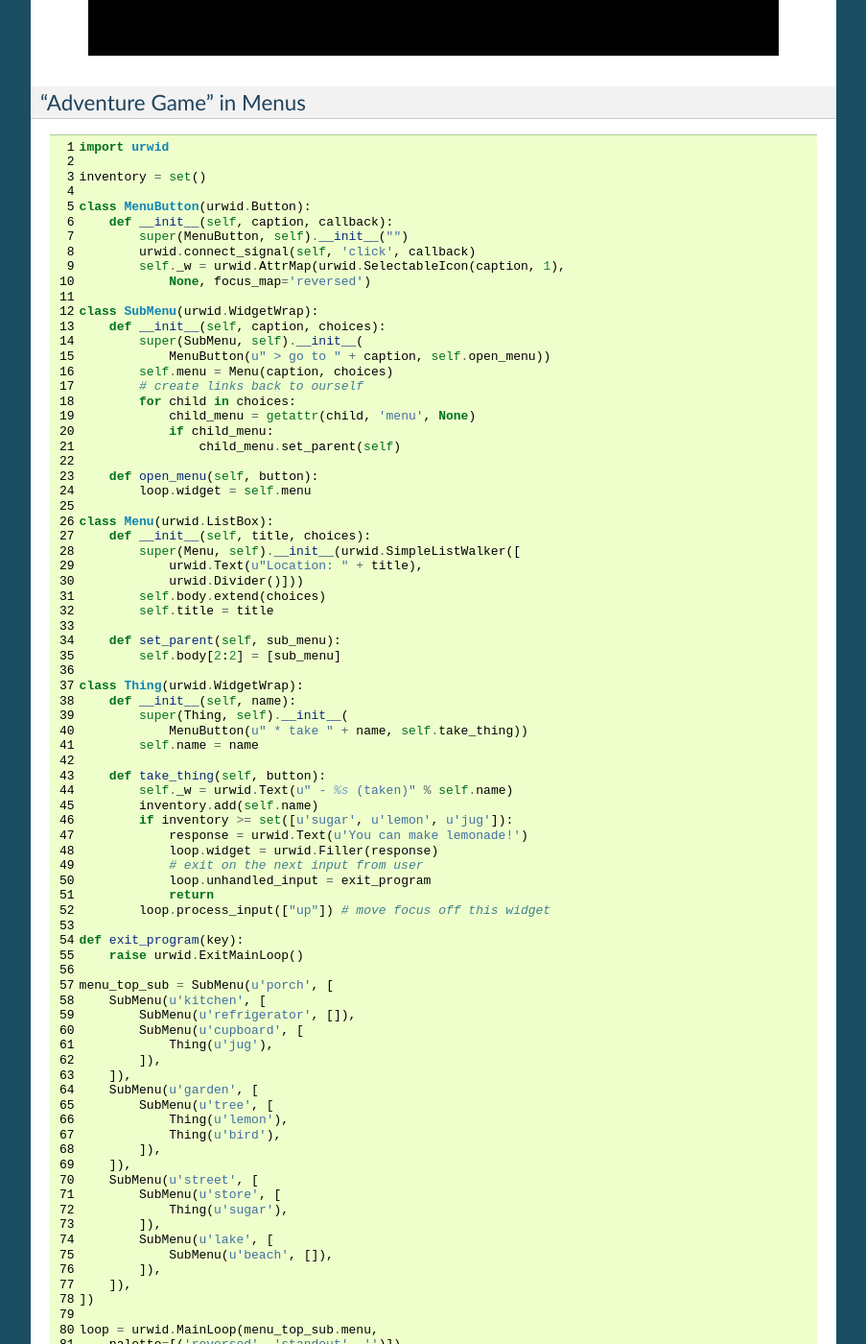
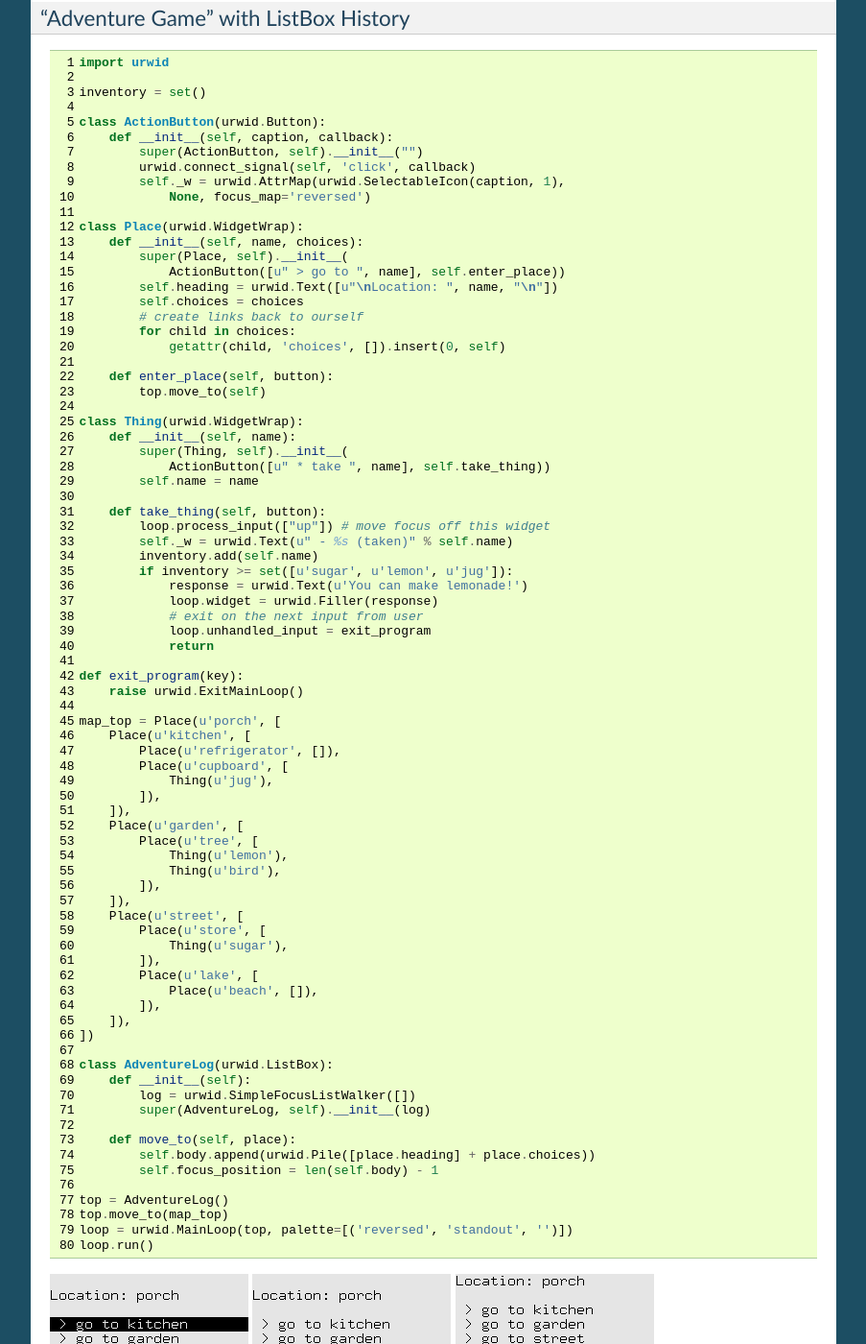
Before and after one commit to urwid/urwid, a Sphinx documentation site: the page built from docs/tutorial/index.rst, in a window 1280 px wide and 1400 px high, scrolled down 11366 px. Shown: the whole window at 96% size, without its empty margins (198-1101 px from the left). Built offline with Sphinx 7.4.7, drawn with Linux system fonts in a browser that asks for light colours; pages that are not in the unit, such as notebooks, are missing from menus; some of the changed text lies outside the part shown.

Commit message:
tutorial: make last menu example more interesting
--HG--
branch : feature-sphinx

```diff
--- a/docs/tutorial/index.rst
+++ b/docs/tutorial/index.rst
@@ -315,16 +315,13 @@ default decorations
 .. literalinclude:: menu3.py
    :linenos:
 
-.. figure:: menu31.png
+.. image:: menu31.png
+.. image:: menu32.png
+.. image:: menu33.png
+.. image:: menu34.png
 
-.. figure:: menu32.png
-
-.. figure:: menu33.png
-
-.. figure:: menu34.png
-
-"Adventure Game" in Menus
--------------------------
+"Adventure Game" with ListBox History
+-------------------------------------
 
 .. literalinclude:: menu4.py
    :linenos:
--- a/docs/tutorial/menu4.py
+++ b/docs/tutorial/menu4.py
@@ -2,45 +2,34 @@ import urwid
 
 inventory = set()
 
-class MenuButton(urwid.Button):
+class ActionButton(urwid.Button):
     def __init__(self, caption, callback):
-        super(MenuButton, self).__init__("")
+        super(ActionButton, self).__init__("")
         urwid.connect_signal(self, 'click', callback)
         self._w = urwid.AttrMap(urwid.SelectableIcon(caption, 1),
             None, focus_map='reversed')
 
-class SubMenu(urwid.WidgetWrap):
-    def __init__(self, caption, choices):
-        super(SubMenu, self).__init__(
-            MenuButton(u" > go to " + caption, self.open_menu))
-        self.menu = Menu(caption, choices)
+class Place(urwid.WidgetWrap):
+    def __init__(self, name, choices):
+        super(Place, self).__init__(
+            ActionButton([u" > go to ", name], self.enter_place))
+        self.heading = urwid.Text([u"\nLocation: ", name, "\n"])
+        self.choices = choices
         # create links back to ourself
         for child in choices:
-            child_menu = getattr(child, 'menu', None)
-            if child_menu:
-                child_menu.set_parent(self)
+            getattr(child, 'choices', []).insert(0, self)
 
-    def open_menu(self, button):
-        loop.widget = self.menu
-
-class Menu(urwid.ListBox):
-    def __init__(self, title, choices):
-        super(Menu, self).__init__(urwid.SimpleListWalker([
-            urwid.Text(u"Location: " + title),
-            urwid.Divider()]))
-        self.body.extend(choices)
-        self.title = title
-
-    def set_parent(self, sub_menu):
-        self.body[2:2] = [sub_menu]
+    def enter_place(self, button):
+        top.move_to(self)
 
 class Thing(urwid.WidgetWrap):
     def __init__(self, name):
         super(Thing, self).__init__(
-            MenuButton(u" * take " + name, self.take_thing))
+            ActionButton([u" * take ", name], self.take_thing))
         self.name = name
 
     def take_thing(self, button):
+        loop.process_input(["up"]) # move focus off this widget
         self._w = urwid.Text(u" - %s (taken)" % self.name)
         inventory.add(self.name)
         if inventory >= set([u'sugar', u'lemon', u'jug']):
@@ -49,34 +38,43 @@ class Thing(urwid.WidgetWrap):
             # exit on the next input from user
             loop.unhandled_input = exit_program
             return
-        loop.process_input(["up"]) # move focus off this widget
 
 def exit_program(key):
     raise urwid.ExitMainLoop()
 
-menu_top_sub = SubMenu(u'porch', [
-    SubMenu(u'kitchen', [
-        SubMenu(u'refrigerator', []),
-        SubMenu(u'cupboard', [
+map_top = Place(u'porch', [
+    Place(u'kitchen', [
+        Place(u'refrigerator', []),
+        Place(u'cupboard', [
             Thing(u'jug'),
         ]),
     ]),
-    SubMenu(u'garden', [
-        SubMenu(u'tree', [
+    Place(u'garden', [
+        Place(u'tree', [
             Thing(u'lemon'),
             Thing(u'bird'),
         ]),
     ]),
-    SubMenu(u'street', [
-        SubMenu(u'store', [
+    Place(u'street', [
+        Place(u'store', [
             Thing(u'sugar'),
         ]),
-        SubMenu(u'lake', [
-            SubMenu(u'beach', []),
+        Place(u'lake', [
+            Place(u'beach', []),
         ]),
     ]),
 ])
 
-loop = urwid.MainLoop(menu_top_sub.menu,
-    palette=[('reversed', 'standout', '')])
+class AdventureLog(urwid.ListBox):
+    def __init__(self):
+        log = urwid.SimpleFocusListWalker([])
+        super(AdventureLog, self).__init__(log)
+
+    def move_to(self, place):
+        self.body.append(urwid.Pile([place.heading] + place.choices))
+        self.focus_position = len(self.body) - 1
+
+top = AdventureLog()
+top.move_to(map_top)
+loop = urwid.MainLoop(top, palette=[('reversed', 'standout', '')])
 loop.run()
```
Also changed, not shown: docs/tutorial/menu41.png, docs/tutorial/menu42.png, docs/tutorial/menu43.png, docs/tutorial/menu44.png, 1 other file.
